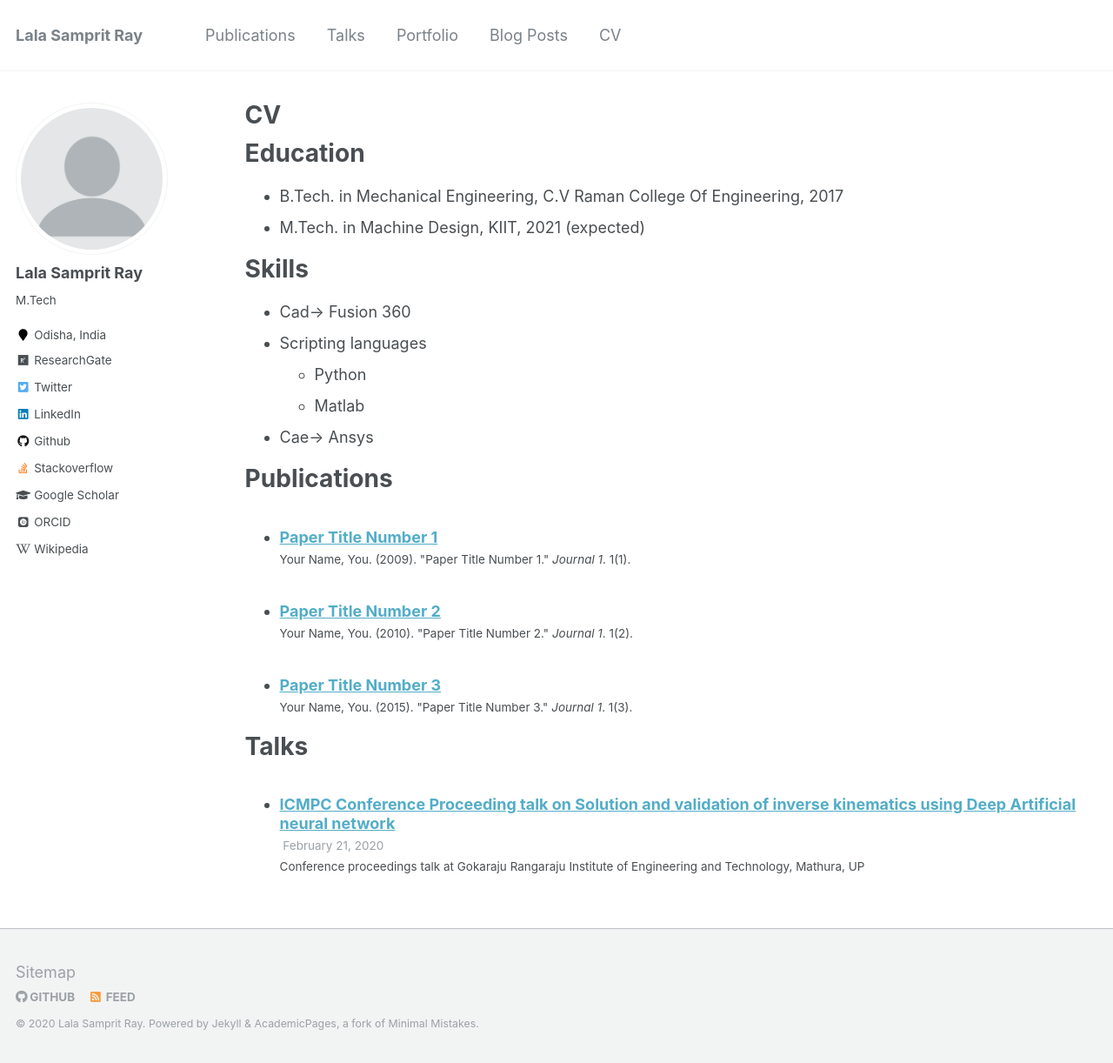
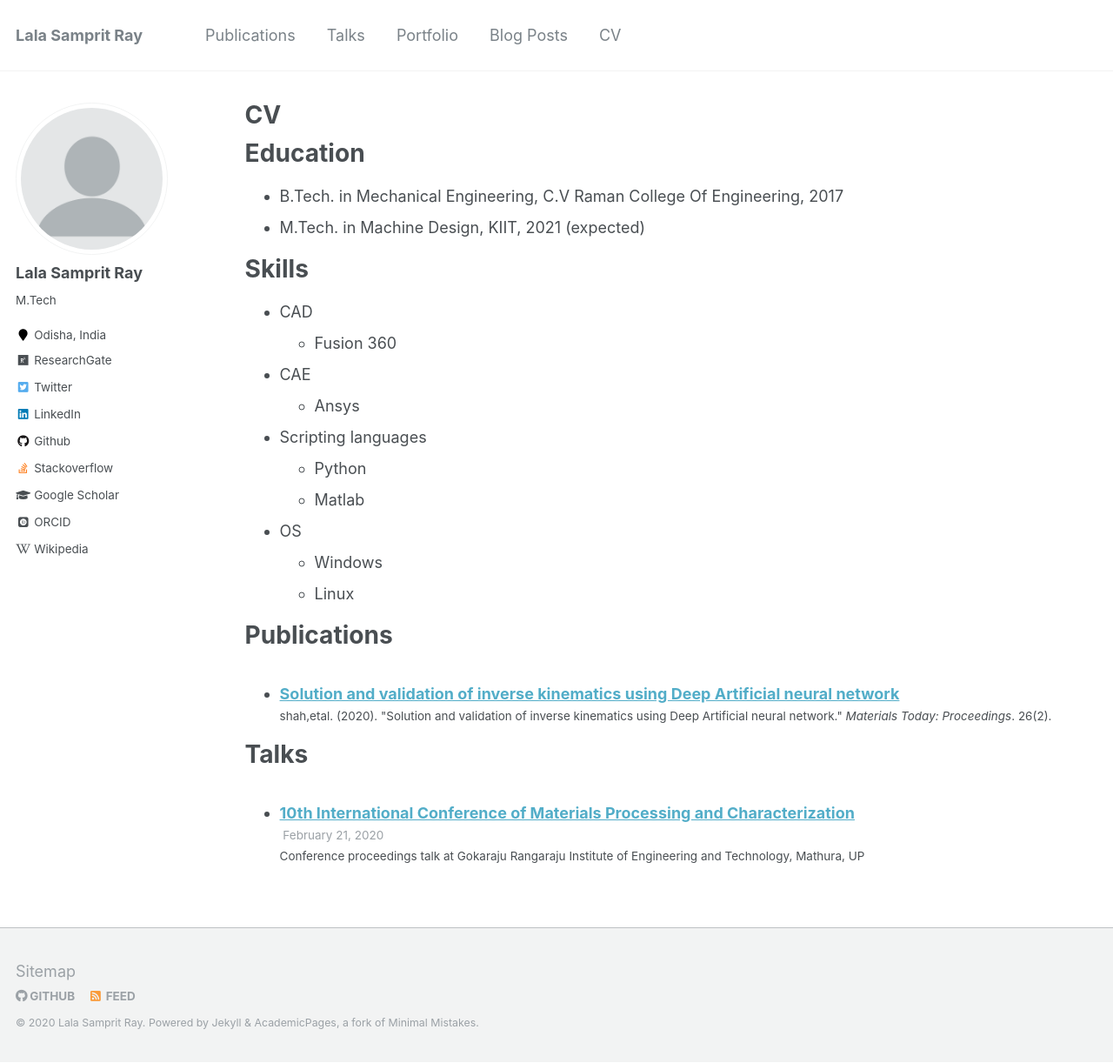
Before and after one commit to lalasampritray/lalasampritray.github.io, a Jekyll site: the page built from _pages/cv.md, in a window 1280 px wide and 1222 px high. Shown: the whole window at 87% size. Built offline with Jekyll 4.4.1, drawn with Linux system fonts in a browser that asks for light colours; some web fonts are replaced.

```diff
--- a/_pages/cv.md
+++ b/_pages/cv.md
@@ -16,11 +16,16 @@ Education
 
 Skills
 ======
-* Cad-> Fusion 360
+* CAD
+  * Fusion 360
+* CAE
+  * Ansys
 * Scripting languages
   * Python
   * Matlab
-* Cae-> Ansys
+* OS
+  * Windows
+  * Linux
 
 Publications
 ======
--- /dev/null
+++ b/_publications/2020-02-23-paper-title-number-6.md
@@ -0,0 +1,29 @@
+---
+title: "Solution and validation of inverse kinematics using Deep Artificial neural network"
+collection: publications
+permalink: /publication/2020-02-23-paper-title-number-1
+excerpt: "Results of training of DANN showed that there was a deviation of ±0.1 rad in each joint"
+date: 2020-02-21
+venue: 'Materials Today: Proceedings'
+paperurl: 'https://doi.org/10.1016/j.matpr.2020.02.250'
+citation: 'shah,etal. (2020). &quot;Solution and validation of inverse kinematics using Deep Artificial neural network.&quot; <i>Materials Today: Proceedings</i>. 26(2).'
+---
+
+Abstract
+---
+
+Researchers and roboticists face one of the most complex problems of solving inverse kinematics while designing the robotic manipulator. For the sake of this research, a Deep Artificial neural network (DANN) model is used to solve the inverse kinematics of a 5-axis serial link robotic manipulator. The joints in this robotic manipulator are rotary. MATLAB is used to train the proposed DANN model. Transformation matrix and forward kinematics of the robotic manipulator is used for generation of the training dataset. An experimental robotic model is constructed to authenticate inverse calculations made by this model. A Basler ACA smart camera system is connected with MATLAB. This arrangement calculates deviation at the end needle in real-time. Image processing is used for this purpose. Results of training of DANN showed that there was a deviation of ±0.1 rad in each joint. This result feed-forward satisfactory as it was also validated experimentally. Even with fewer input data, one could achieve the desired target coordinate points with a robotic manipulator using the proposed method.
+
+Citation
+---
+
+Shubham Kamlesh Shah, Ruby Mishra, Lala Samprit Ray,\
+Solution and validation of inverse kinematics using Deep Artificial neural network,\
+Materials Today: Proceedings,\
+Volume 26, Part 2,\
+2020,\
+Pages 1250-1254,\
+ISSN 2214-7853,\
+https://doi.org/10.1016/j.matpr.2020.02.250.\
+(http://www.sciencedirect.com/science/article/pii/S2214785320310038)\
+Keywords: Inverse kinematics; Image processing; Robotic manipulator; Deep Artificial neural network; MATLAB
--- a/_talks/2020-08-19-talk-1.md
+++ b/_talks/2020-08-19-talk-1.md
@@ -1,5 +1,5 @@
 ---
-title: "ICMPC Conference Proceeding talk on Solution and validation of inverse kinematics using Deep Artificial neural network"
+title: "10th International Conference of Materials Processing and Characterization"
 collection: talks
 type: "Conference proceedings talk"
 permalink: /talks/2020-02-21-talk-1
```
Also changed, not shown: _drafts/portfolio/portfolio-1.md (renamed from _portfolio/portfolio-1.md), _drafts/portfolio/portfolio-2.html (renamed from _portfolio/portfolio-2.html), _drafts/posts/2012-08-14-blog-post-1.md (renamed from _posts/2012-08-14-blog-post-1.md), _drafts/posts/2013-08-14-blog-post-2.md (renamed from _posts/2013-08-14-blog-post-2.md), _drafts/posts/2014-08-14-blog-post-3.md (renamed from _posts/2014-08-14-blog-post-3.md), _drafts/posts/2015-08-14-blog-post-4.md (renamed from _posts/2015-08-14-blog-post-4.md), _drafts/posts/2199-01-01-future-post.md (renamed from _posts/2199-01-01-future-post.md), _drafts/publications/2009-10-01-paper-title-number-1.md (renamed from _publications/2009-10-01-paper-title-number-1.md), _drafts/publications/2010-10-01-paper-title-number-2.md (renamed from _publications/2010-10-01-paper-title-number-2.md), _drafts/publications/2015-10-01-paper-title-number-3.md (renamed from _publications/2015-10-01-paper-title-number-3.md), _drafts/talks/2012-03-01-talk-1.md (renamed from _drafts/2012-03-01-talk-1.md), _drafts/talks/2013-03-01-tutorial-1.md (renamed from _drafts/2013-03-01-tutorial-1.md), _drafts/talks/2014-02-01-talk-2.md (renamed from _drafts/2014-02-01-talk-2.md), _drafts/talks/2014-03-01-talk-3.md (renamed from _drafts/2014-03-01-talk-3.md).
